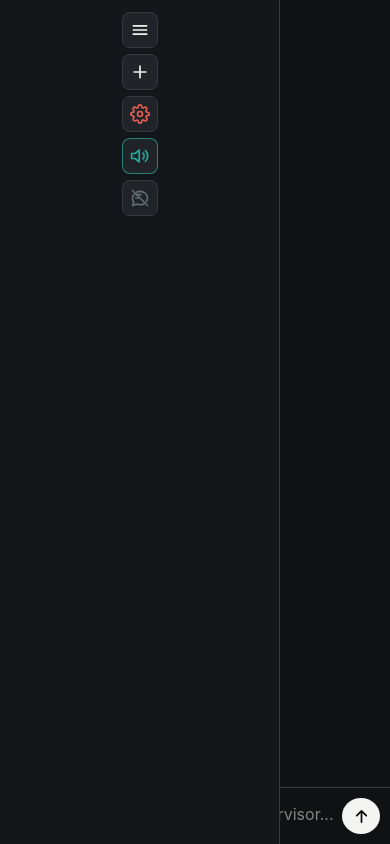
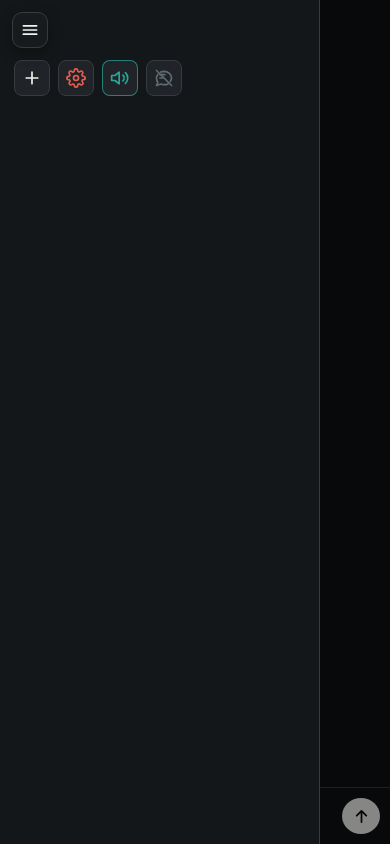
Before and after one commit to pagovitsa/orchestrator, a website with bundled scripts: page public/index.html in a window 390 px wide. Both pictures are taken after a click on the button 31 px from the left and 30 px from the top of the page. Built offline with nearby package versions, Linux system fonts and the light colour scheme; files whose address does not match are found by name.

Commit message:
feat(ui): mobile sidebar becomes a drawer; fix: github isRepo requires toplevel match
UI - mobile sidebar:
- On viewports <=760px the sidebar is now a slide-in drawer (fixed position,
  off-screen by default, slides in via `left` so the toggle inside escapes the
  parent's containing block). Only the floating menu icon (#sidebarToggle)
  is visible by default at top-left; tapping it opens/closes the drawer.
- A semi-transparent backdrop scrim closes the drawer when tapped outside.
- Desktop layout unchanged (sidebar stays as the always-visible left column).
- Fixed a regression where the new <div id="sidebarBackdrop"> stole <main>'s
  grid slot on desktop because the backdrop styles were only inside the mobile
  media query — the bare element became an unstyled grid item in column 2.
  Default `display: none` keeps it out of grid placement on desktop; the
  media query promotes it to `display: block` with `position: fixed` for
  mobile only.

github isRepo correctness (finding #1 from external review):
- Previously `git rev-parse --is-inside-work-tree` returned true for any
  subdirectory of an enclosing repo. publishProjectToGithub would then skip
  `git init`, set origin, and push the PARENT repo rather than the project
  folder. The same bug failed two domain tests whenever the workspace
  happened to sit inside another repo.
- isRepo now uses `git rev-parse --show-toplevel` and compares it (after
  realpath canonicalization) against the project path. False otherwise, which
  triggers the existing `git init` path — that creates a nested .git/ scoped
  to the project, and every subsequent `git -C <projectPath> ...` finds the
  nested repo, never the parent.
- All 114 domain tests now pass even with the test workspace planted inside
  the orchestrator repo itself (previously two tests needed a runner.temp
  workspace to work around the bug).

Co-Authored-By: Claude Opus 4.7 <noreply@anthropic.com>

```diff
--- a/public/app.js
+++ b/public/app.js
@@ -102,6 +102,7 @@ document.addEventListener("visibilitychange", () => {
 const el = {
   sidebar: document.querySelector(".sidebar"),
   sidebarToggle: document.getElementById("sidebarToggle"),
+  sidebarBackdrop: document.getElementById("sidebarBackdrop"),
   connectDialog: document.getElementById("connectDialog"),
   githubDialog: document.getElementById("githubDialog"),
   closeGithubDialog: document.getElementById("closeGithubDialog"),
@@ -509,6 +510,9 @@ function toggleAttachmentMenu() {
 function setSidebarExpanded(expanded) {
   el.sidebar.classList.toggle("is-expanded", expanded);
   el.sidebarToggle.setAttribute("aria-expanded", String(expanded));
+  // Backdrop visibility mirrors the drawer. CSS only paints/clicks it in mobile; the class is
+  // harmless on desktop because the backdrop has display:none outside the media query.
+  el.sidebarBackdrop?.classList.toggle("is-visible", expanded);
 }
 
 function toggleSidebar() {
@@ -3550,6 +3554,8 @@ el.signOutAllFromSettings?.addEventListener("click", () => {
   void withButtonBusy(el.signOutAllFromSettings, null, handleSignOutAll);
 });
 el.sidebarToggle.addEventListener("click", toggleSidebar);
+// Tapping anywhere outside the drawer (on the backdrop scrim) closes it on mobile.
+el.sidebarBackdrop?.addEventListener("click", () => setSidebarExpanded(false));
 el.soundToggle.addEventListener("click", toggleSoundMute);
 el.speechToggle.addEventListener("click", toggleSpeechMute);
 el.attachmentMenuButton.addEventListener("click", (event) => {
--- a/public/index.html
+++ b/public/index.html
@@ -73,6 +73,7 @@
       <div id="status" class="model-status sidebar-status" aria-label="Model connection status"></div>
     </aside>
 
+    <div id="sidebarBackdrop" class="sidebar-backdrop" aria-hidden="true"></div>
     <div id="projectContextMenu" class="project-context-menu" role="menu" hidden></div>
 
     <main class="main">
--- a/public/styles.css
+++ b/public/styles.css
@@ -1756,63 +1756,90 @@ textarea:disabled {
   opacity: 0.58;
 }
 
+/* On desktop the sidebar is always visible and we don't need a drawer scrim. Hiding the backdrop
+   here also keeps it from becoming a body-grid item that would steal <main>'s column and push the
+   chat list to a new row. The mobile media query below re-enables it with full styling. */
+.sidebar-backdrop {
+  display: none;
+}
+
 @media (max-width: 760px) {
   body {
-    /* Sidebar is a vertical strip on the LEFT in mobile, not a banner on top. The strip is wide
-       enough to hold the icon buttons; it widens when expanded to reveal sessions. */
-    grid-template-columns: 64px minmax(0, 1fr);
+    /* No reserved column for the sidebar — it becomes a slide-in drawer. Main takes the full
+       viewport width; only the floating menu icon sits at the top-left when the drawer is closed. */
+    grid-template-columns: minmax(0, 1fr);
     grid-template-rows: 1fr;
   }
 
   .sidebar {
-    position: sticky;
+    /* Fixed-position drawer. We animate `left` rather than `transform` so the toggle inside it
+       (position:fixed) escapes the parent's containing block — `transform` on the sidebar would
+       trap it. The drawer is offscreen by default and slides in when .is-expanded. */
+    position: fixed;
     top: 0;
-    left: 0;
-    z-index: 30;
-    gap: 10px;
-    width: 64px;
-    max-width: 64px;
+    left: calc(-1 * min(86vw, 320px));
+    width: min(86vw, 320px);
+    max-width: min(86vw, 320px);
     min-width: 0;
     height: 100vh;
     height: 100dvh;
     min-height: 0;
-    overflow: hidden;
-    padding: 12px 8px;
+    z-index: 50;
+    overflow: auto;
+    padding: 14px;
+    padding-top: 60px; /* leave room for the floating toggle button at the top-left */
     border-right: 1px solid var(--line);
     border-bottom: 0;
-    transition: width 180ms ease, max-width 180ms ease;
-  }
-
-  .sidebar.is-expanded {
-    width: min(80vw, 280px);
-    max-width: min(80vw, 280px);
-    overflow: auto;
-  }
-
-  /* The icon buttons stack vertically; the toggle stays at the top of the column so the user can
-     always find it on the left edge of the screen. */
-  .brand {
-    width: 100%;
-  }
-  .brand-actions {
-    flex-direction: column;
-    width: 100%;
-    align-items: center;
-    gap: 6px;
-  }
-
+    transition: left 200ms ease;
+  }
+  .sidebar.is-expanded { left: 0; }
+
+  /* The menu icon is the only thing visible when the drawer is closed. It floats fixed at the
+     top-left of the viewport and stays clickable in both states (z-index above the sidebar so it
+     overlays the drawer's own header area when open). The other brand-actions icons (new chat,
+     settings, sound, speech) live inside the drawer and only appear when it's open. */
   .sidebar-toggle {
     display: grid;
-  }
-
-  .sidebar:not(.is-expanded) .sessions,
-  .sidebar:not(.is-expanded) .sidebar-status {
-    display: none;
-  }
-
-  .sessions {
-    max-height: none;
-  }
+    position: fixed;
+    top: 12px;
+    left: 12px;
+    z-index: 60;
+    width: 40px;
+    height: 40px;
+    min-height: 40px;
+    background: var(--panel);
+    border: 1px solid var(--line);
+    border-radius: 10px;
+    box-shadow: 0 4px 14px rgba(0, 0, 0, 0.35);
+  }
+
+  .brand { width: 100%; }
+  .brand-actions {
+    flex-direction: row;
+    flex-wrap: wrap;
+    align-items: center;
+    justify-content: flex-start;
+    gap: 8px;
+    width: 100%;
+  }
+
+  /* Backdrop: full-viewport scrim behind the drawer. Visible only when the drawer is open. */
+  .sidebar-backdrop {
+    display: block;
+    position: fixed;
+    inset: 0;
+    background: rgba(0, 0, 0, 0.45);
+    z-index: 40;
+    opacity: 0;
+    pointer-events: none;
+    transition: opacity 200ms ease;
+  }
+  .sidebar-backdrop.is-visible {
+    opacity: 1;
+    pointer-events: auto;
+  }
+
+  .sessions { max-height: none; }
 
   .sidebar-status {
     margin-top: auto;
```
Also changed, not shown: src/domain/github.js (+21 -4 lines).
